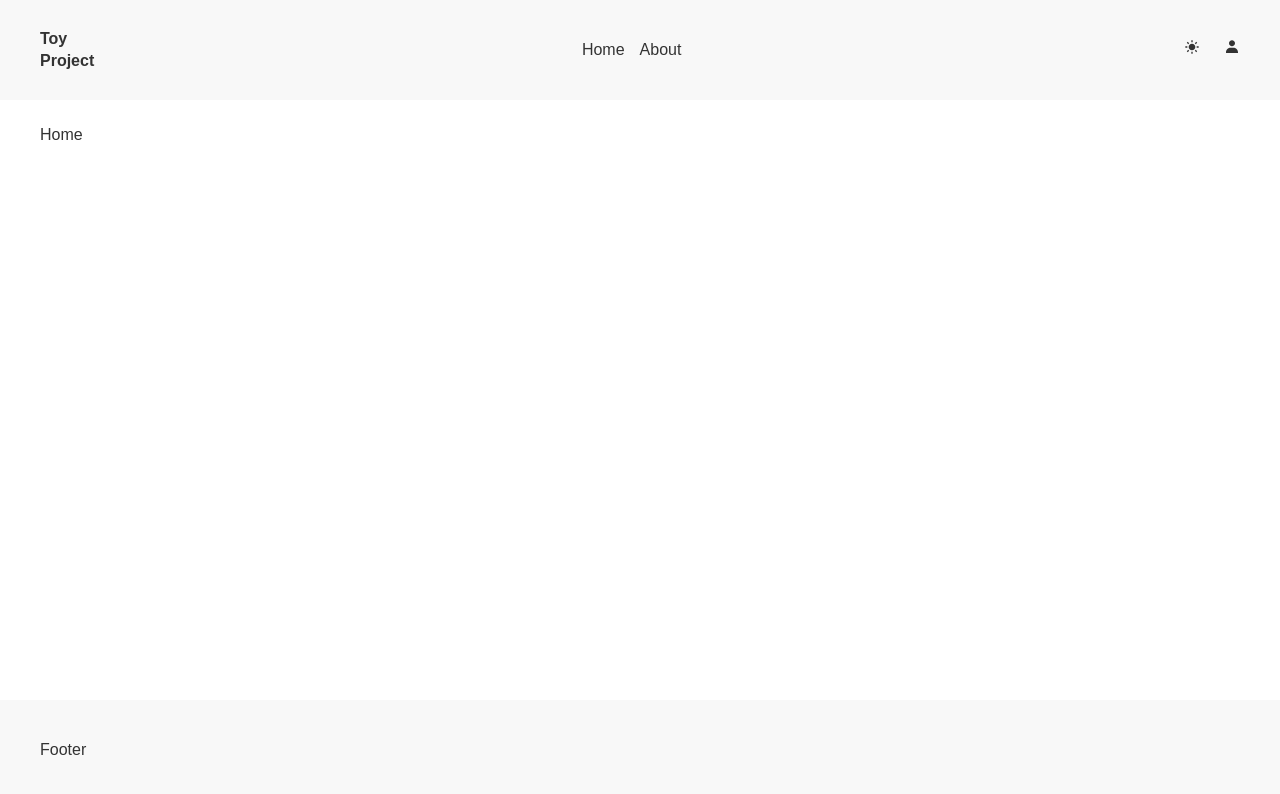
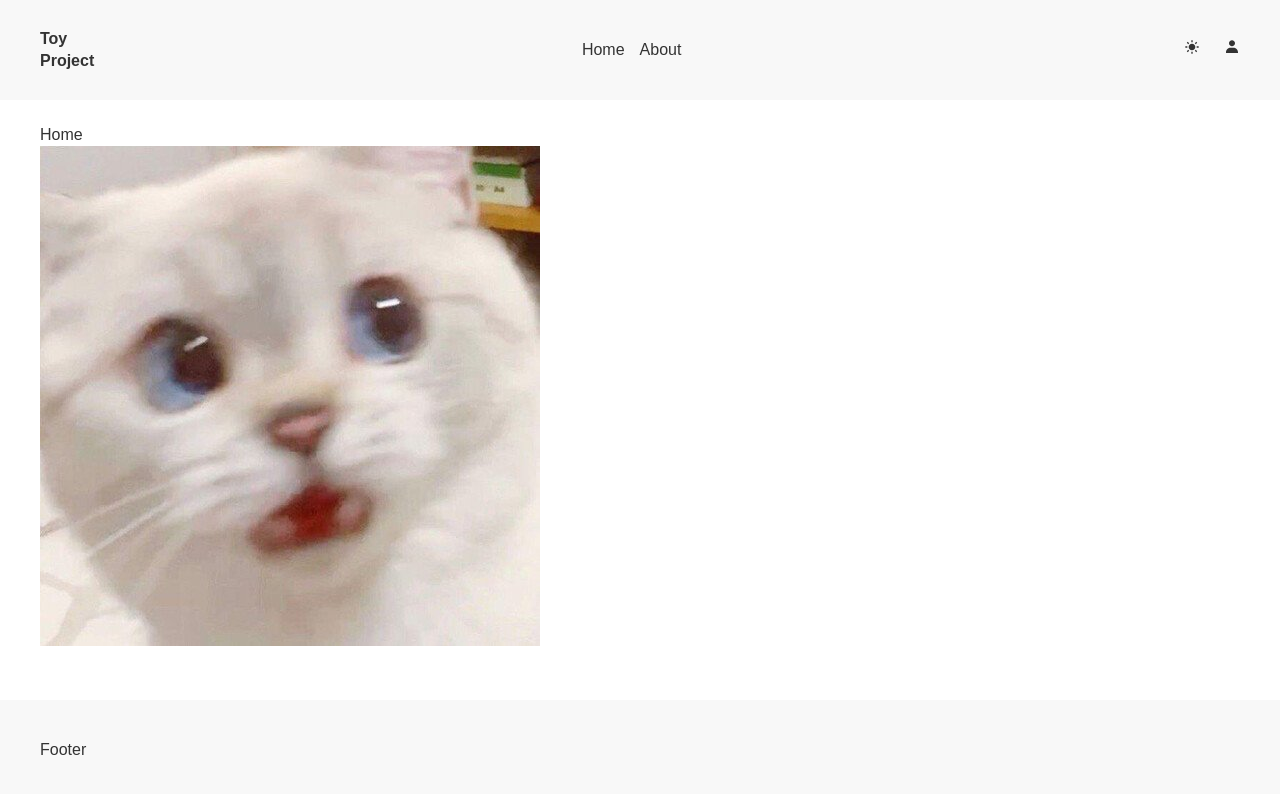
Before and after one commit to hyeran0513/market, a React (Create React App) app: page / in a window 1280 px wide. Shown: the top 794 px of the page. Built offline with nearby package versions, Linux system fonts and the light colour scheme.

Commit message:
241224 김혜란 이미지 업로드

```diff
--- a/src/App.js
+++ b/src/App.js
@@ -2,7 +2,7 @@ import React from "react";
 import { ThemeProvider } from 'styled-components';
 import { HashRouter, Route, Routes } from "react-router-dom";
 import MainLayout from './layouts/MainLayout';
-import "./styles/main.scss";
+import "./assets/styles/main.scss";
 import Home from "./pages/Home";
 import About from "./pages/About";
 
--- a/src/pages/Home.js
+++ b/src/pages/Home.js
@@ -1,5 +1,6 @@
 import React from "react";
 import styled from "styled-components";
+import cat from "../assets/images/bg/bg_cat.jpg";
 
 const HomeWrapper = styled.div``;
 
@@ -14,6 +15,7 @@ const Home = () => {
     <HomeWrapper>
       <HomeInner>
         <div>Home</div>
+        <img src={cat} alt="cat" />
       </HomeInner>
     </HomeWrapper>
   );
```
Also changed, not shown: src/assets/images/bg/bg_cat.jpg (added), src/assets/styles/_reset.scss (renamed from src/styles/_reset.scss), src/assets/styles/_variable.scss (renamed from src/styles/_variable.scss), src/assets/styles/main.scss (renamed from src/styles/main.scss).
